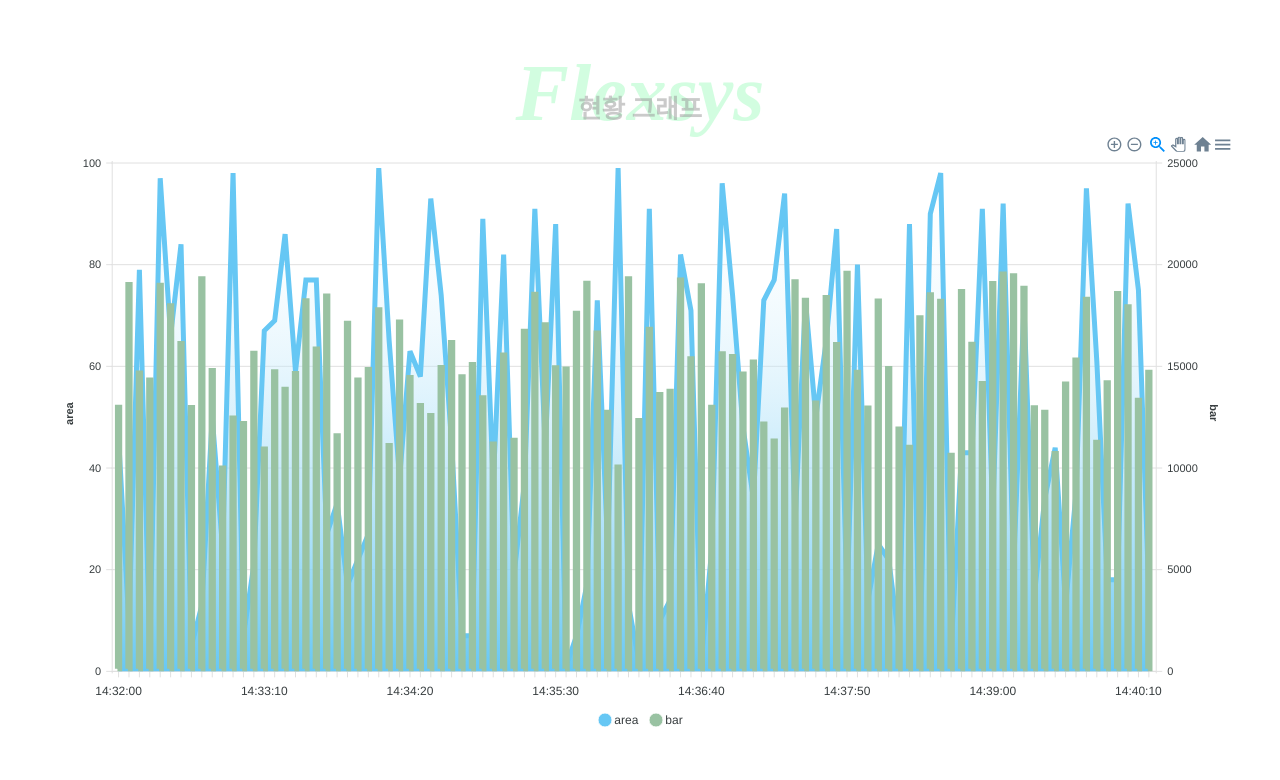
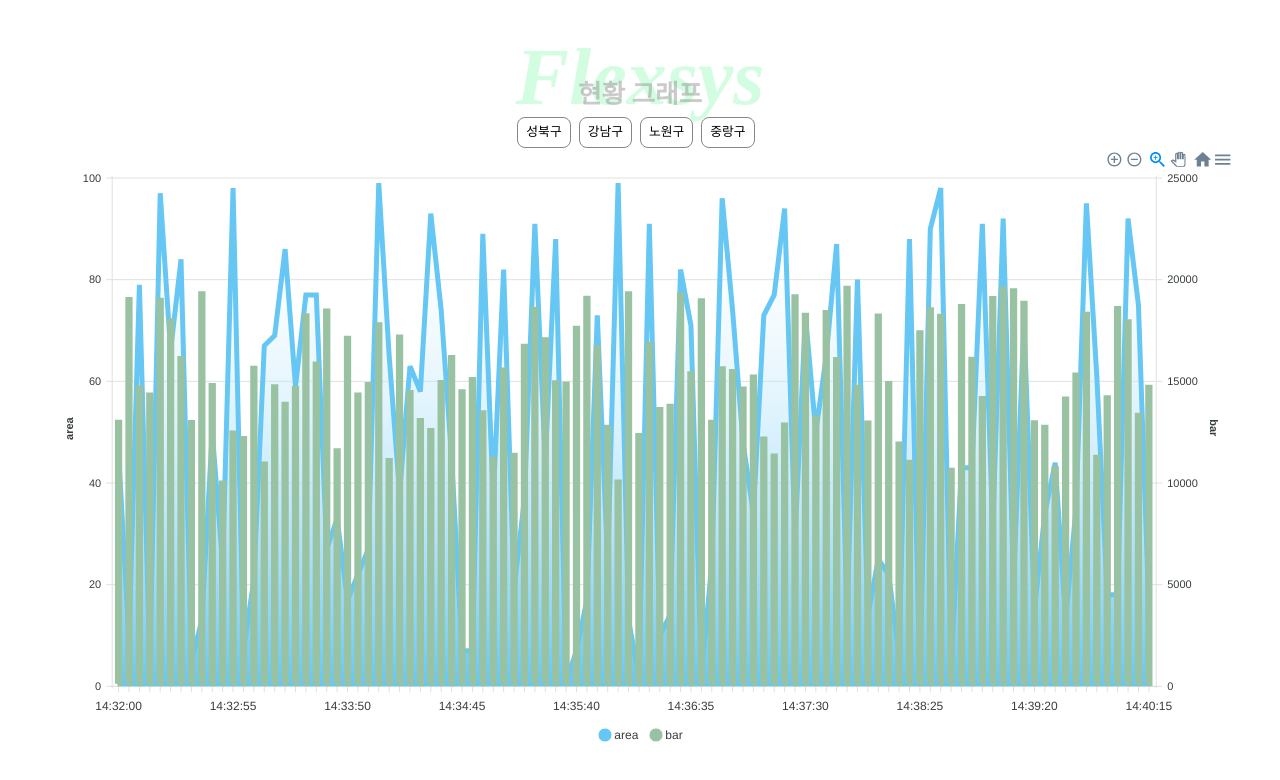
Before and after one commit to wanted-pre-onboarding-internship-1team/pre-onboarding-9th-3-1, a React (Create React App) app: page / in a window 1280 px wide. Shown: the top 780 px of the page. Built offline with nearby package versions, Linux system fonts and the light colour scheme.

Commit message:
[#3] feat: FilterButton 구현 및 적용

```diff
--- a/src/components/Chart.tsx
+++ b/src/components/Chart.tsx
@@ -1,4 +1,5 @@
 import useMockList from '../hooks/useMockList';
+import ChartFilter from './ChartFilter';
 import { ApexOptions } from 'apexcharts';
 import ApexCharts from 'react-apexcharts';
 import styled from 'styled-components';
@@ -67,7 +68,7 @@ export default function Chart() {
     ],
     xaxis: {
       categories: timeList,
-      tickAmount: 6,
+      tickAmount: 8,
       labels: {
         rotate: 0,
       },
@@ -86,6 +87,7 @@ export default function Chart() {
   };
   return (
     <Container>
+      <ChartFilter />
       <ApexCharts options={chartOptions} series={series} height={600} />
     </Container>
   );
--- /dev/null
+++ b/src/components/ChartFilter.tsx
@@ -0,0 +1,22 @@
+import useMockList from '../hooks/useMockList';
+import FilterButton from './FilterButton';
+import React from 'react';
+import styled from 'styled-components';
+
+export default function ChartFilter() {
+  const { idList } = useMockList();
+  const uniqueIdList = [...new Set(idList)];
+  return (
+    <Ul>
+      {uniqueIdList.map(id => (
+        <FilterButton key={id} id={id} />
+      ))}
+    </Ul>
+  );
+}
+
+const Ul = styled.ul`
+  width: 100%;
+  display: inline-flex;
+  justify-content: center;
+`;
--- /dev/null
+++ b/src/components/FilterButton.tsx
@@ -0,0 +1,26 @@
+import React from 'react';
+import { useNavigate } from 'react-router-dom';
+import styled from 'styled-components';
+
+export default function FilterButton({ id }: { id: string }) {
+  const navigator = useNavigate();
+  return (
+    <li>
+      <Button onClick={() => navigator(`/?filter=${id}`)}>{id}</Button>
+    </li>
+  );
+}
+
+const Button = styled.button`
+  all: unset;
+  cursor: pointer;
+  padding: 0.5rem;
+  border: 1px solid #868686;
+  border-radius: 8px;
+  font-size: 0.8rem;
+  margin-right: 0.5rem;
+
+  &:hover {
+    background-color: #eee3e3;
+  }
+`;
```
